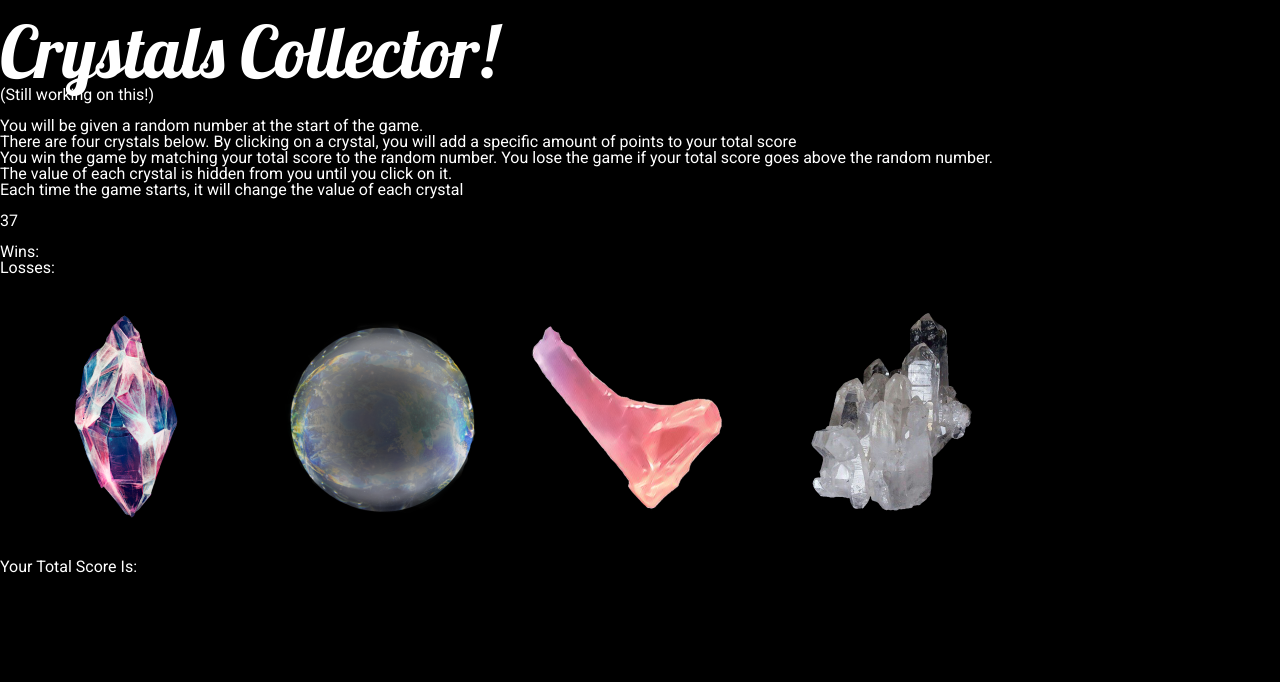
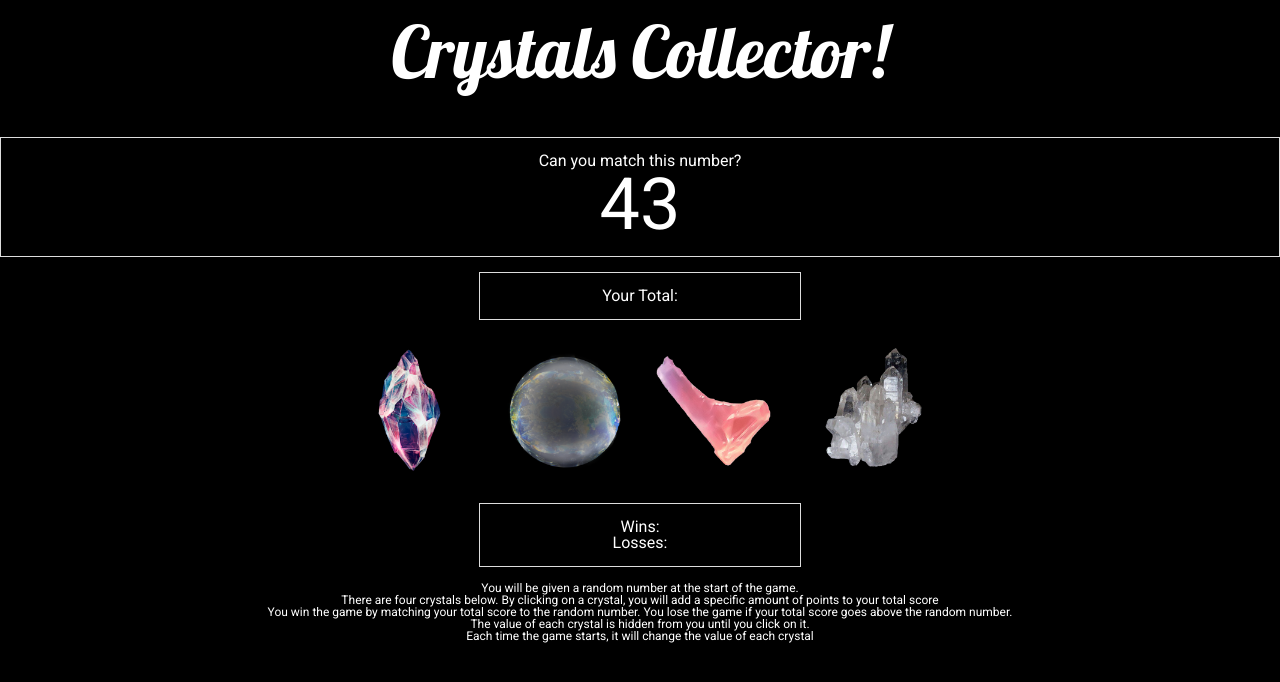
Before and after one commit to livhvrris/week-4-game, a PHP site: page / in a window 1280 px wide. Shown: the top 682 px of the page. Run offline with PHP 8.4, Linux system fonts and the light colour scheme.

Commit message:
Semi-Final CSS

```diff
--- a/assets/css/style.css
+++ b/assets/css/style.css
@@ -4,13 +4,13 @@ body {
 /*    background-image: url("paper.gif");*/
 	font-family: 'Roboto', sans-serif;
 	color: white;
+	text-align: center;
 }
-
 
 /* HEADER */
 header {
 	margin-top: 15px;
-	margin-bottom: 15px;
+	margin-bottom: 50px;
 }
 
 h1 {
@@ -18,41 +18,60 @@ h1 {
 	font-size: 72px;
 }
 
-/* INSTRUCTIONS */
-#instructions {
+/* RANDOM NUMBER (SECTION) */
+#randomNumberSection {
+	display: block;
+	margin-top: 15px;
+	margin-bottom: 15px;
+	padding-top: 15px;
+	padding-bottom: 15px;
+    border: 1px solid #ddd;
+}
+
+#randomNumber {
+	font-size: 72px;
+}
+
+/* SCOREBOARD */
+#score {
+	display: inline-block;
+/*	float: left;*/
+/*	position: relative;*/
+	width: 25%;
+	height: 25%;
+    border: 1px solid #ddd;
+	padding-top: 15px;
+	padding-bottom: 15px;
+}
+
+	/* STATS */
+#stats {
+	display: inline-block;
+/*	float: left;*/
+/*	position: relative;*/
+	width: 25%;
+	height: 25%;
+   	border: 1px solid #ddd;
+	padding-top: 15px;
+	padding-bottom: 15px;
+}
+
+/* CRYSTALS */
+.crystal {
+	height: 150px;
+	width: 150px;
+}
+
+#crystalsSection {
+	display: block;
 	margin-top: 15px;
 	margin-bottom: 15px;
 }
 
-/* RANDOM NUMBER */
-#randomNumber {
+/* INSTRUCTIONS */
+#instructions {
+	display: block;
 	margin-top: 15px;
 	margin-bottom: 15px;
+	font-size: 12px;
 }
-/* STATS */
-#stats {
-	margin-top: 15px;
-	margin-bottom: 15px;
-}
-
-/* CRYSTALS */
-.crystal {
-	height: 250px;
-	width: 250px;
-}
-
-#crystalsSection {
-	margin-top: 15px;
-	margin-bottom: 15px;
-}
-
-/* SCOREBOARD */
-#scoreHeader {
-	margin-top: 15px;
-	margin-bottom: 15px;
-}
-
-#score {
-	margin-top: 15px;
-	margin-bottom: 15px;
-}
--- a/assets/javascript/game.js
+++ b/assets/javascript/game.js
@@ -1,25 +1,23 @@
 var wins = 0;
 var losses = 0;
 
-function crystalsCollectorGame() {
+function crystalCollectorGame() {
 
 	var minimumNumber = 20;
     var randomNumber = Math.floor((Math.random() * 100) + 10);
 
+    var score = 0;
+
     $('#randomNumber').html('<h2>' + randomNumber + '</h2>');
 
 	var crystalOne = Math.floor((Math.random() * 25) + 10);
-		console.log(crystalOne);
 	var crystalTwo = Math.floor((Math.random() * 25) + 10);
-		console.log(crystalTwo);
 	var crystalThree = Math.floor((Math.random() * 25) + 10);
-		console.log(crystalThree);
 	var crystalFour = Math.floor((Math.random() * 25) + 10);
-		console.log(crystalFour);
 
 }
 
-crystalsCollectorGame();
+crystalCollectorGame();
 
 
 
--- a/index.html
+++ b/index.html
@@ -16,23 +16,24 @@
 </head>
 <body>
 	<header>
-		<h1>Crystals Collector!</h1><b>(Still working on this!)</b>
+		<h1><center>Crystals Collector!</center></h1>
 	</header>
 
-	<div id="instructions">
-		<p>You will be given a random number at the start of the game.</p>
-		<p>There are four crystals below. By clicking on a crystal, you will add a specific amount of points to your total score</p>
-		<p>You win the game by matching your total score to the random number. You lose the game if your total score goes above the random number.</p>
-		<p>The value of each crystal is hidden from you until you click on it.</p>
-		<p>Each time the game starts, it will change the value of each crystal</p>
+	<section id="randomNumberSection">
+
+		<div id="randomNumberHeader">
+			<h3>Can you match this number?</h3>
+		</div>
+
+		<div id="randomNumber"></div>
+
+	</section>
+
+
+	<div id="score">
+		<h3>Your Total:</h3>
 	</div>
 
-	<div id="randomNumber"></div>
-
-	<div id="stats">
-		<ul id="wins">Wins:</ul>
-		<ul id="losses">Losses:</ul>
-	</div>
 
 	<div id="crystalsSection">
 		<img class="crystal" id="crystalOne" src="assets/images/crystalOne.png" alt="Crystal One">
@@ -41,12 +42,18 @@
 		<img class="crystal" id="crystalFour" src="assets/images/crystalFour.png" alt="Crystal Four">
 	</div>
 
-	<div id="scoreHeader">
-		<h3>Your Total Score Is:</h3>
+	<div id="stats">
+		<ul id="wins">Wins:</ul>
+		<ul id="losses">Losses:</ul>
 	</div>
 
-	<div id="score"></div>
-
+	<div id="instructions">
+		<ul>You will be given a random number at the start of the game.</ul>
+		<ul>There are four crystals below. By clicking on a crystal, you will add a specific amount of points to your total score</ul>
+		<ul>You win the game by matching your total score to the random number. You lose the game if your total score goes above the random number.</ul>
+		<ul>The value of each crystal is hidden from you until you click on it.</ul>
+		<ul>Each time the game starts, it will change the value of each crystal</ul>
+	</div>
 
 	<script src="https://code.jquery.com/jquery-2.2.0.js"></script>
     <script src="assets/javascript/game.js"></script>
```
